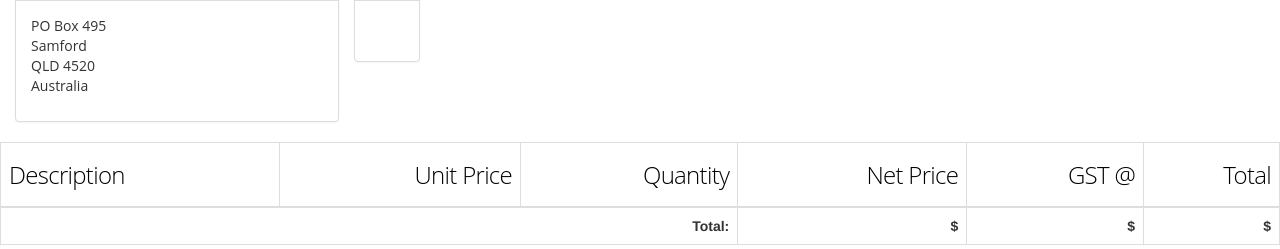
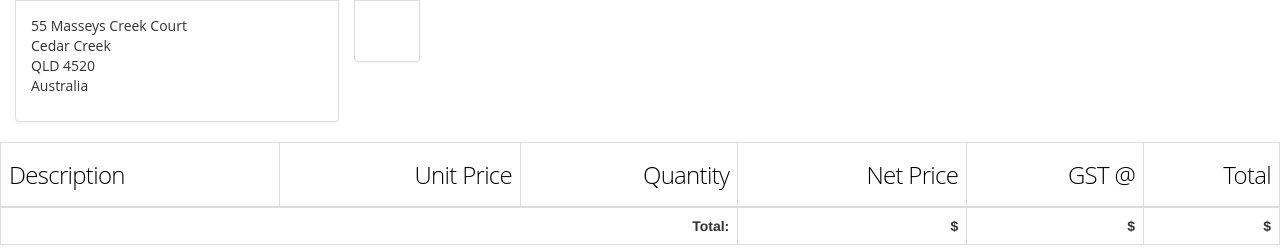
Before and after one commit to pwhipp/pwc, a Django app: template theme/templates/invoicing/invoice.html in a window 1280 px wide. Shown: the part 181-430 px from the top of the page. Run offline with Django 3.2, Linux system fonts and the light colour scheme; the template is opened without the code that fills it, so the values that code supplies are empty; some libraries are stand-ins or nearby versions.

Commit message:
Changed address to not use PO box

```diff
--- a/theme/templates/invoicing/invoice.html
+++ b/theme/templates/invoicing/invoice.html
@@ -39,8 +39,8 @@ This has to work when opened on a local user's machine, hence the use of base_ur
             </div>
             <div class="panel-body">
                 <p>
-                    PO Box 495<br>
-                    Samford<br>
+                    55 Masseys Creek Court<br>
+                    Cedar Creek<br>
                     QLD 4520<br>
                     Australia<br>
                 </p>
```
